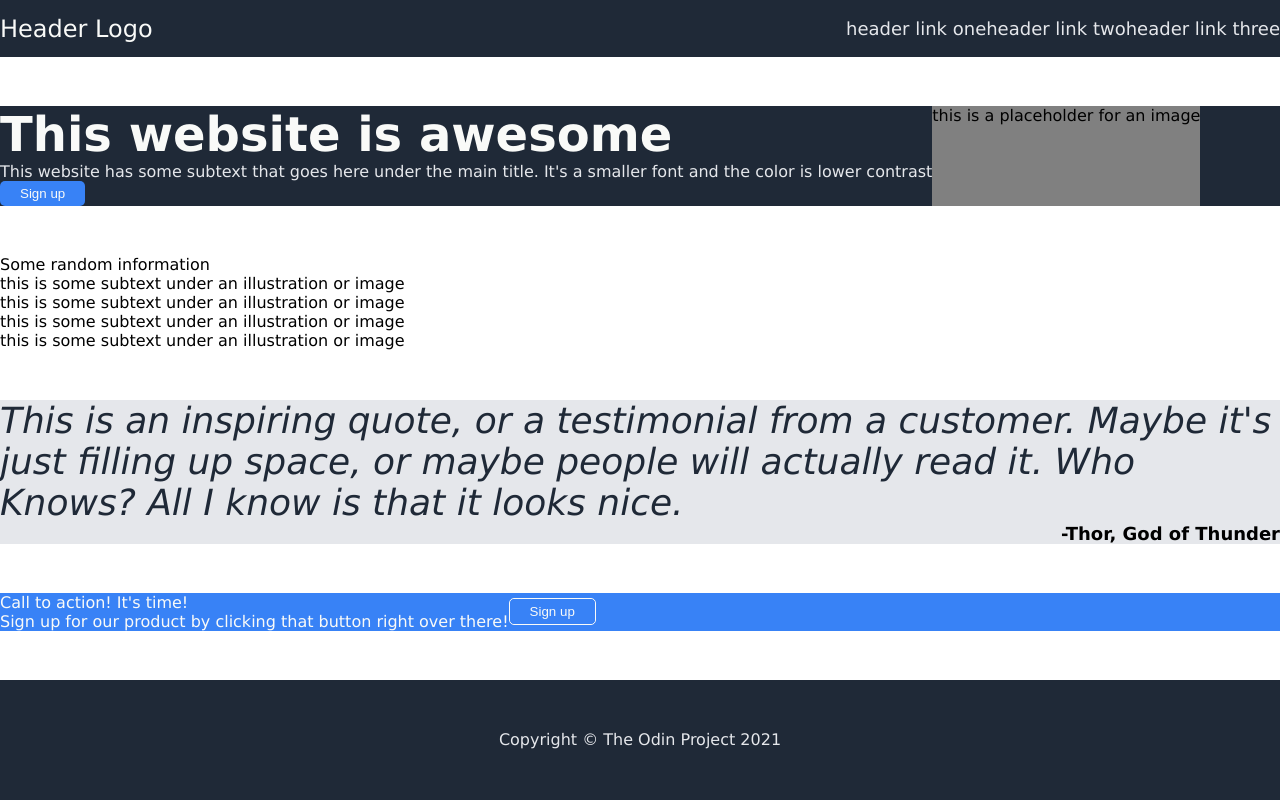
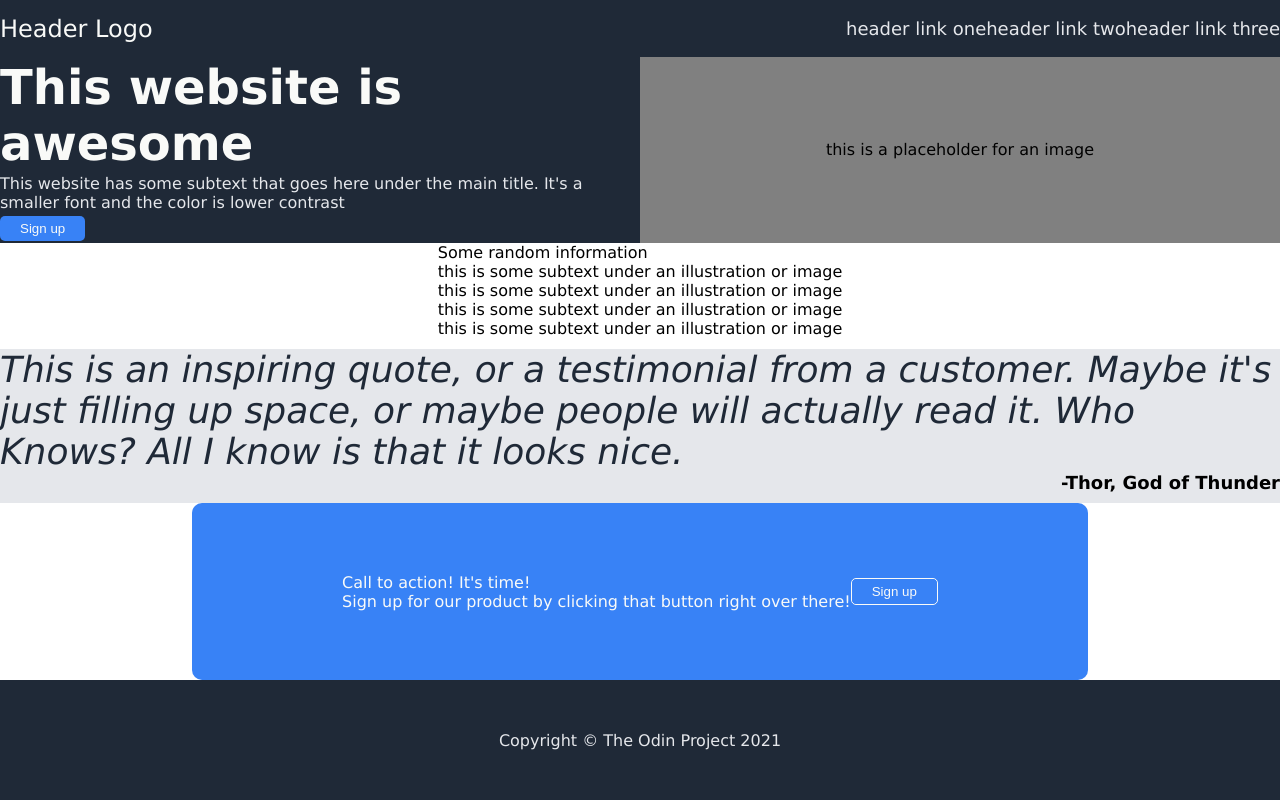
Before and after one commit to keith-flynn/odin-landing-page, a plain HTML site: page index.html in a window 1280 px wide. Drawn offline with Linux system fonts and the light colour scheme.

Commit message:
Pause in progress for the session

```diff
--- a/index.html
+++ b/index.html
@@ -21,7 +21,7 @@
     </div>
   </div>
 
-  <div class="one">
+  <div class="one main-child">
     <div class="hero-left">
       <div class="hero-main">This website is awesome</div>
       <div class="hero-secondary">This website has some subtext that goes here under the main title. It's a smaller font and the color is lower contrast</div>
@@ -30,7 +30,7 @@
     <div class="hero-image">this is a placeholder for an image</div>
   </div>
 
-  <div class="two">
+  <div class="two main-child">
     <div class="two-top">Some random information</div>
     <div class="two-bottom">
       <div>this is some subtext under an illustration or image</div>
@@ -40,12 +40,12 @@
     </div>
   </div>
 
-  <div class="three">
+  <div class="three main-child">
     <div class="three-quote">This is an inspiring quote, or a testimonial from a customer. Maybe it's just filling up space, or maybe people will actually read it. Who Knows? All I know is that it looks nice.</div>
     <div class="three-author">-Thor, God of Thunder</div>
   </div>
 
-  <div class="four">
+  <div class="four main-child">
     <div class="four-text">
       <div>Call to action! It's time!</div>
       <div>Sign up for our product by clicking that button right over there!</div>
--- a/styles/general.css
+++ b/styles/general.css
@@ -9,6 +9,7 @@ body {
   display: flex;
   flex-direction: column;
   justify-content: space-between;
+  align-items: center;
 
 }
 
@@ -19,6 +20,7 @@ body {
 } */
 
 .header {
+  width: 100%;
   display: flex;
   background-color: #1F2937;
   align-items: center;
@@ -39,10 +41,16 @@ ul {
   color: #E5E7EB;
 }
 
+.main-child {
+  flex: 1 1 auto;
+}
+
 
 .one {
   background-color: #1F2937;
+  width: 100%;
   display: flex;
+
 }
 
 
@@ -64,6 +72,20 @@ button {
   border-radius: 5px;
 }
 
+.hero-left,
+.hero-image {
+  display: flex;
+  flex: 1;
+  justify-content: space-around;
+  align-items: center;
+}
+
+.hero-left {
+  display: flex;
+  flex-direction: column;
+  align-items: flex-start;
+}
+
 .hero-image {
   background-color: gray;
 }
@@ -71,12 +93,14 @@ button {
 
 .three {
   background-color: #E5E7EB;
+  width: 100%;
 }
 
 .three-quote {
   font-size: 36px;
   font-style: italic;
   color: #1F2937;
+
 }
 
 .three-author {
@@ -92,6 +116,9 @@ button {
   color: #F9FAF8;
   display: flex;
   align-items: center;
+  padding: 64px 150px;
+  border-radius: 10px;
+
 }
 
 .four-button {
@@ -103,7 +130,8 @@ button {
   background-color: #1F2937;
   color: #E5E7EB;
   height: 120px;
+  width: 100%;
   display: flex;
   align-items: center;
-  justify-content: center;
+  justify-content:center;
 }
```
